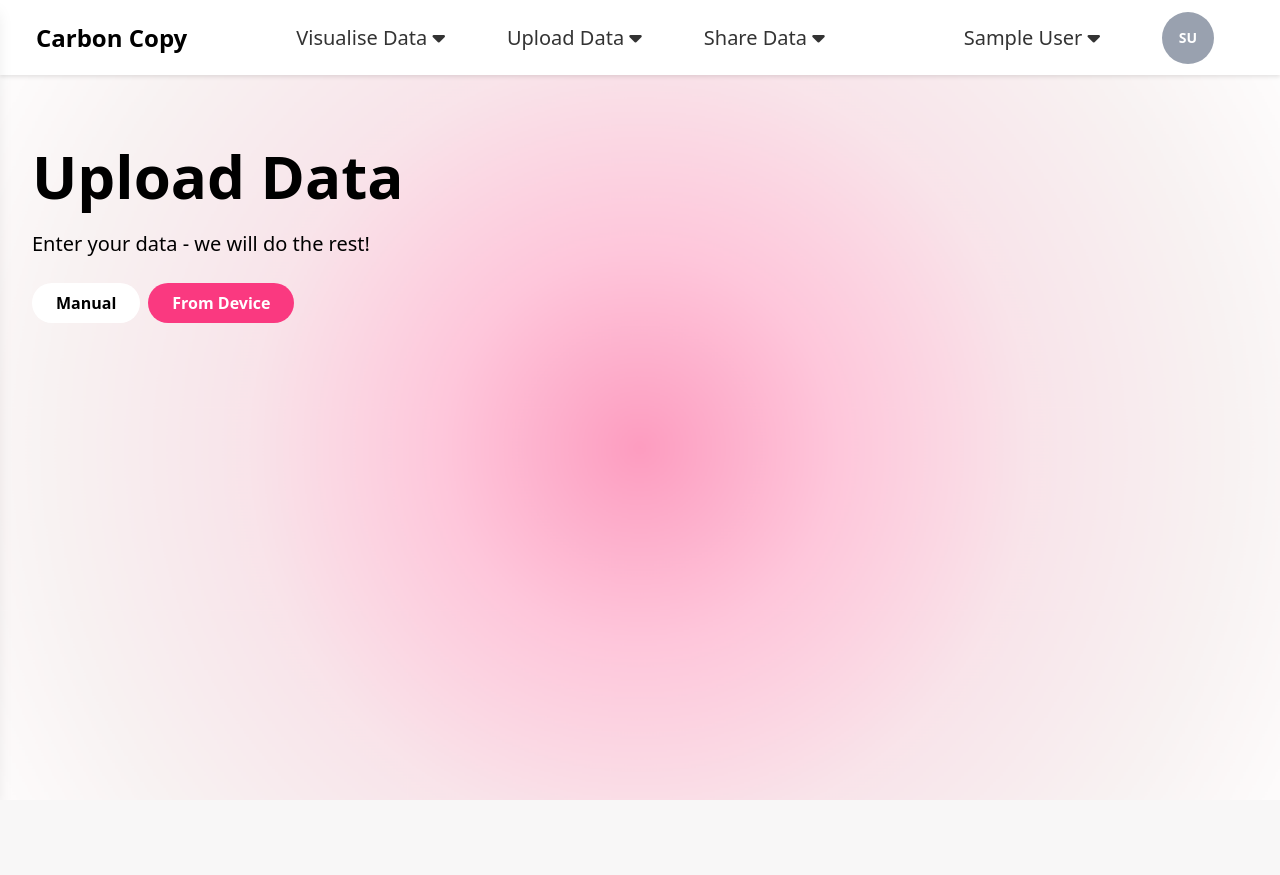
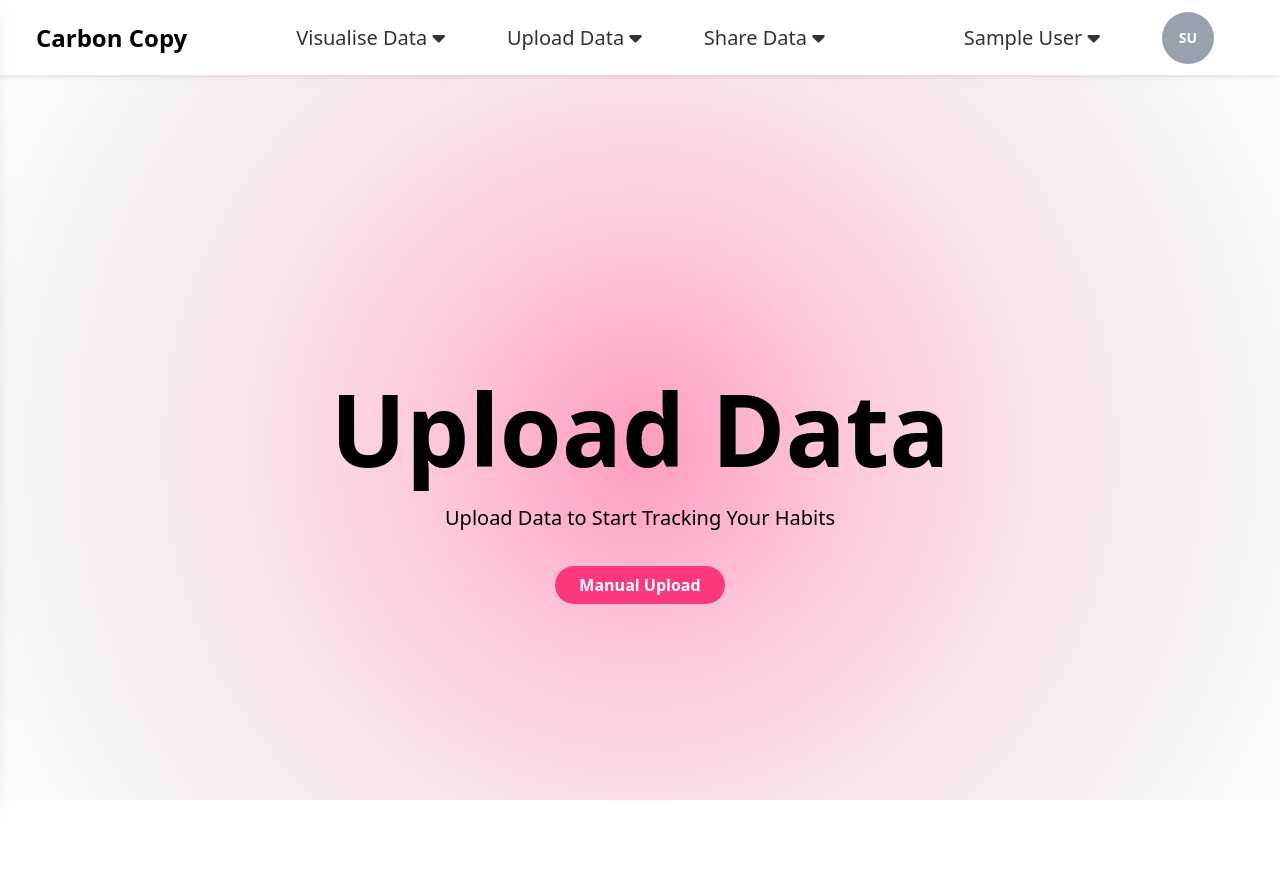
Before and after one commit to cits3403group59/group59, a Flask app: page /upload-data in a window 1280 px wide. Before the commit the page ends 800 px from the top, so only its background shows below. Run offline with Flask 3, Linux system fonts and the light colour scheme; the visitor is signed in with stand-in values (Sample User, id 1); some libraries are stand-ins or nearby versions.

Commit message:
cleaned up unused HTML functions and added UI mockups

```diff
--- a/app/templates/main/base.html
+++ b/app/templates/main/base.html
@@ -79,13 +79,13 @@
                                                 <small>Enter and update data manually</small>
                                             </a>
                                         </div>
-                                        <div class="dropdown-item">
+                                        <!-- <div class="dropdown-item">
                                             <a href="{{url_for('main.upload_data')}}">
                                                 <span role="button" aria-label="From Device"><i class="fa-solid fa-mobile"></i></span>
                                                 <strong>From Device</strong><br>
                                                 <small>Connect and transfer data from API</small>
                                             </a>
-                                        </div>
+                                        </div> -->
                                     </div>
                                 </li>
 
@@ -140,10 +140,10 @@
                                                 <strong>Manage Profile</strong><br>
                                                 <small>Update profile picture and profile settings</small>
                                             </a>
-                                            {# <a href="{{ url_for('main.settings') }}#connections" class="dropdown-item">
+                                            <!-- {# <a href="{{ url_for('main.settings') }}#connections" class="dropdown-item">
                                                 <strong>Manage Connections</strong><br>
                                                 <small>Manage connected applications and devices</small>
-                                            </a> #}
+                                            </a> #} -->
                                             <a href="{{ url_for('auth.logout') }}" class="dropdown-item">
                                                 <span role="button" aria-label="Logout"><i class="fa-solid fa-sign-out-alt"></i></span>
                                                 <strong>Logout</strong><br>
@@ -209,11 +209,11 @@
                                 <i class="fa-solid fa-hand mr-2"></i> Manual
                             </a>
                         </li>
-                        <li>
+                        <!-- <li>
                             <a href="{{ url_for('main.upload_data') }}" class="block pl-4 hover:text-[#FA3980]">
                                 <i class="fa-solid fa-mobile mr-2"></i> From Device
                             </a>
-                        </li>
+                        </li> -->
                         <hr class="my-3 border-gray-300">
 
                         <!-- Share Data -->
--- a/app/templates/main/upload-data-page.html
+++ b/app/templates/main/upload-data-page.html
@@ -3,59 +3,21 @@
 {% block title %}Carbon Copy - Upload Data{% endblock %}
 
 {% block content %}
-<div class="upload-page-content p-8">
-    <!-- Main heading section -->
-    <h1 style="font-size: 3.75rem; font-weight: 700; color: black; margin-top: 1.5rem;">Upload Data</h1>
+<div id="welcome-branding" class="h-screen flex flex-col items-center justify-center space-y-10">
+    <!-- Brand Title -->
+    <div class="text-center">
+        <h1 class="main-title">Upload Data</h1>
+        <p class="slogan">Upload Data to Start Tracking Your Habits</p>
+    </div>
 
-    <!-- Subtitle text -->
-    <p style="font-size: 1.25rem; margin-top: 0.5rem; margin-bottom: 1.5rem;">Enter your data - we will do the rest!</p>
-
-    <!-- Button container -->
-    <div style="display: flex; gap: 0.5rem; margin-top: 1rem;">
-        <!-- Manual button with hover effect -->
-        <a href="/manual-data" class="manual-btn" style="background-color: white; color: black; font-weight: 600; padding: 0.5rem 1.5rem; border-radius: 9999px; text-decoration: none; display: inline-block; transition: all 0.3s ease;">
-            Manual
+    <!-- Manual / API Buttons -->
+    <div id="find-manage" class="space-x-6">
+        <a href="{{url_for('main.manual_data')}}" class="bg-[#FA3980] hover:bg-pink-600 text-white font-semibold py-2 px-6 rounded-full transition">
+            Manual Upload
         </a>
-
-        <!-- From Device button with hover effect -->
-        <a href="#" class="device-btn" style="background-color: #FA3980; color: white; font-weight: 600; padding: 0.5rem 1.5rem; border-radius: 9999px; text-decoration: none; display: inline-block; transition: all 0.3s ease;">
-            From Device
-        </a>
+        <!-- <a href="#" class="bg-[#FA3980] hover:bg-pink-600 text-white font-semibold py-2 px-6 rounded-full transition">
+            API Upload
+        </a> -->
     </div>
 </div>
-
-<style>
-/* Ensure the background covers the entire page */
-html, body {
-    height: 100%;
-    margin: 0;
-    padding: 0;
-}
-
-body > div {
-    min-height: 100vh;
-}
-
-/* If your background is defined in a container div with a specific class */
-.bg-\[url\(\.\.\/static\/gradient\.png\)\] {
-    min-height: 100vh;
-    background-size: cover;
-    background-attachment: fixed;
-}
-
-/* Add extra space at the bottom to ensure content doesn't get cut off */
-.upload-page-content {
-    padding-bottom: 50vh;
-}
-
-/* Hover effects for buttons */
-.manual-btn:hover {
-    background-color: #FA3980 !important;
-    color: white !important;
-}
-
-.device-btn:hover {
-    background-color: #e02e6b !important; /* Darker pink for hover */
-}
-</style>
 {% endblock %}
```
Also changed, not shown: app/templates/main/share-data.html (+5 -11 lines), ui mockups/2.png (added), ui mockups/Introductory Page - 1.png (added), ui mockups/Introductory Page - 2.png (added), ui mockups/Settings drop down.png (added), ui mockups/Share data drop down.png (added), ui mockups/Upload data drop down.png (added), ui mockups/Visualise data drop down.png (added).
